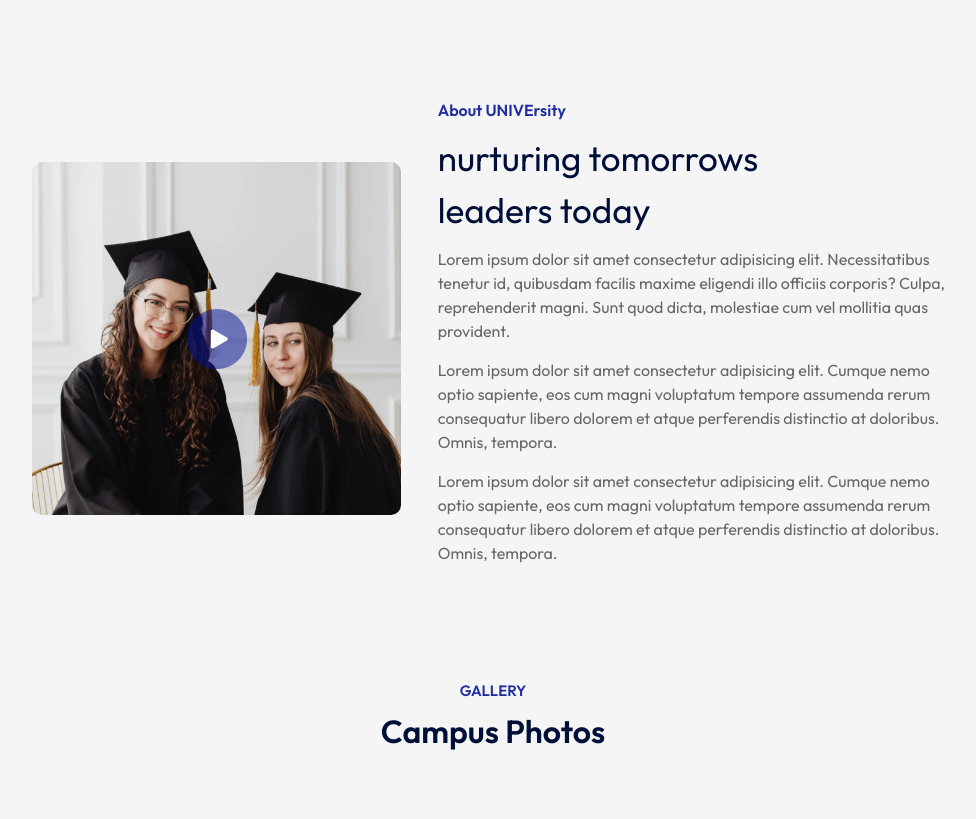
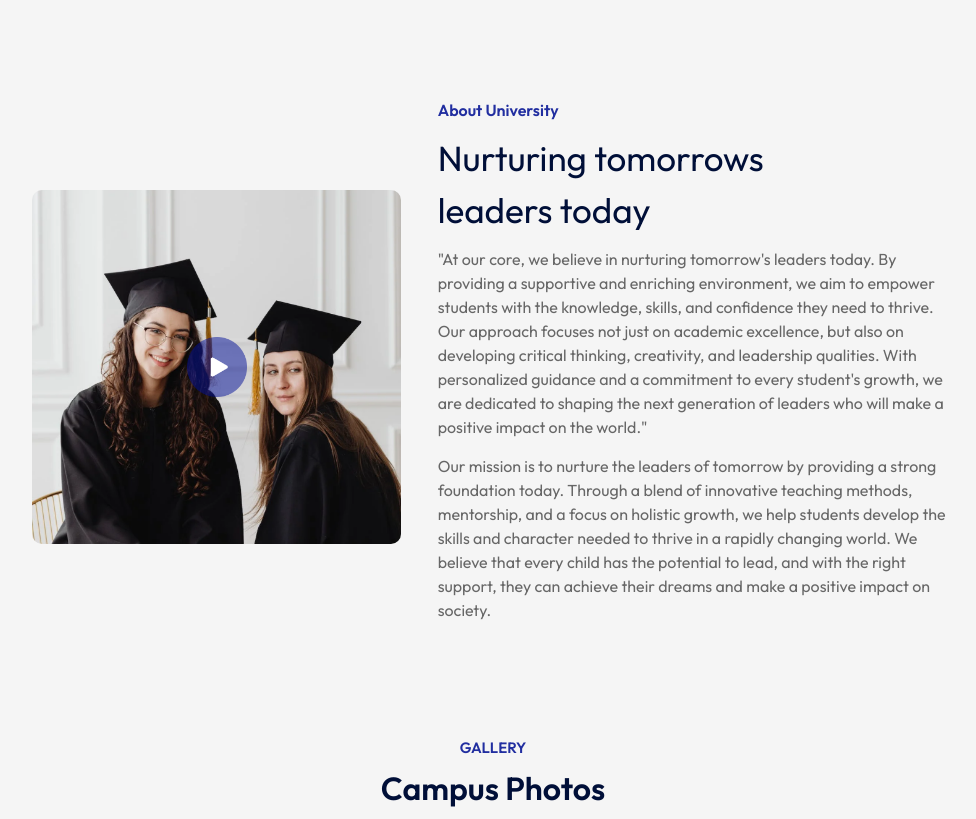
Before and after one commit to Dhaliyanoushad/Educational-Site, a React (Vite) app: page / in a window 1280 px wide. Shown: the part 1305-2124 px from the top of the page, without its empty margins (147-1123 px from the left). Before the commit the page ends 2090 px from the top, so only its background shows below. Built offline with nearby package versions, Linux system fonts and the light colour scheme.

Commit message:
Changed Text

```diff
--- a/src/components/About/About.jsx
+++ b/src/components/About/About.jsx
@@ -11,25 +11,26 @@ const About = () => {
         <img src={play} alt="" className="play" />
       </div>
       <div className="about-right">
-        <h3>About UNIVErsity</h3>
-        <h2>nurturing tomorrows leaders today</h2>
+        <h3>About University</h3>
+        <h2>Nurturing tomorrows leaders today</h2>
         <p>
-          Lorem ipsum dolor sit amet consectetur adipisicing elit.
-          Necessitatibus tenetur id, quibusdam facilis maxime eligendi illo
-          officiis corporis? Culpa, reprehenderit magni. Sunt quod dicta,
-          molestiae cum vel mollitia quas provident.
+          "At our core, we believe in nurturing tomorrow's leaders today. By
+          providing a supportive and enriching environment, we aim to empower
+          students with the knowledge, skills, and confidence they need to
+          thrive. Our approach focuses not just on academic excellence, but also
+          on developing critical thinking, creativity, and leadership qualities.
+          With personalized guidance and a commitment to every student's growth,
+          we are dedicated to shaping the next generation of leaders who will
+          make a positive impact on the world."
         </p>
         <p>
-          Lorem ipsum dolor sit amet consectetur adipisicing elit. Cumque nemo
-          optio sapiente, eos cum magni voluptatum tempore assumenda rerum
-          consequatur libero dolorem et atque perferendis distinctio at
-          doloribus. Omnis, tempora.
-        </p>
-        <p>
-          Lorem ipsum dolor sit amet consectetur adipisicing elit. Cumque nemo
-          optio sapiente, eos cum magni voluptatum tempore assumenda rerum
-          consequatur libero dolorem et atque perferendis distinctio at
-          doloribus. Omnis, tempora.
+          Our mission is to nurture the leaders of tomorrow by providing a
+          strong foundation today. Through a blend of innovative teaching
+          methods, mentorship, and a focus on holistic growth, we help students
+          develop the skills and character needed to thrive in a rapidly
+          changing world. We believe that every child has the potential to lead,
+          and with the right support, they can achieve their dreams and make a
+          positive impact on society.
         </p>
       </div>
     </div>
--- a/src/components/Hero/Hero.jsx
+++ b/src/components/Hero/Hero.jsx
@@ -8,9 +8,8 @@ const Hero = () => {
       <div className="hero-text">
         <h1>We ensure better education for a better world</h1>
         <p>
-          Lorem ipsum dolor sit, amet consectetur adipisicing elit. Adipisci ut
-          iste reiciendis facilis maiores consequuntur provident quibusdam aut
-          sint saepe?
+          At the heart of our mission is a simple but powerful idea: better
+          education leads to a better world.
         </p>
         <button className="btn">
           Explore More <img src={dark_arrow} alt="" className="w-[20px] ml-4" />
```
